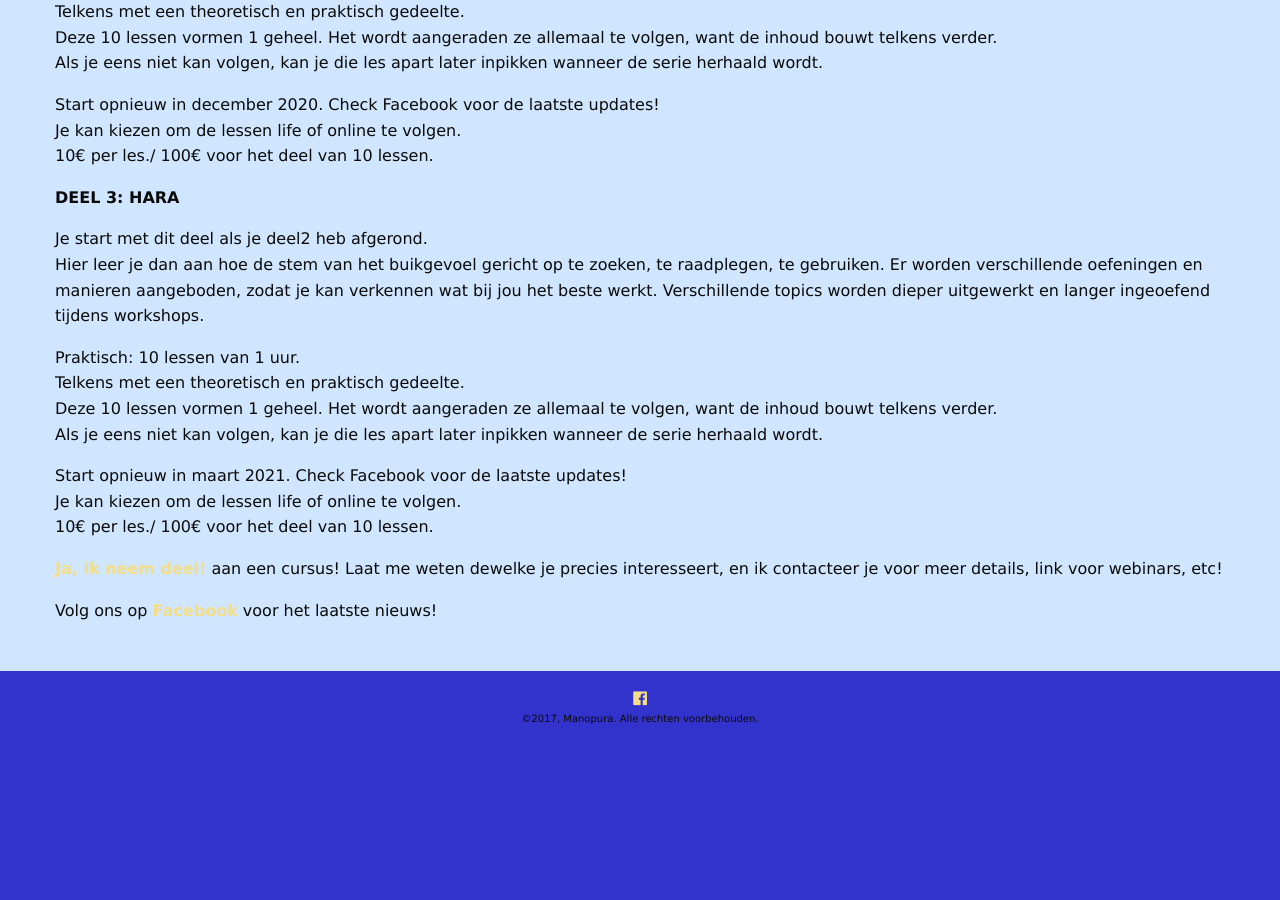
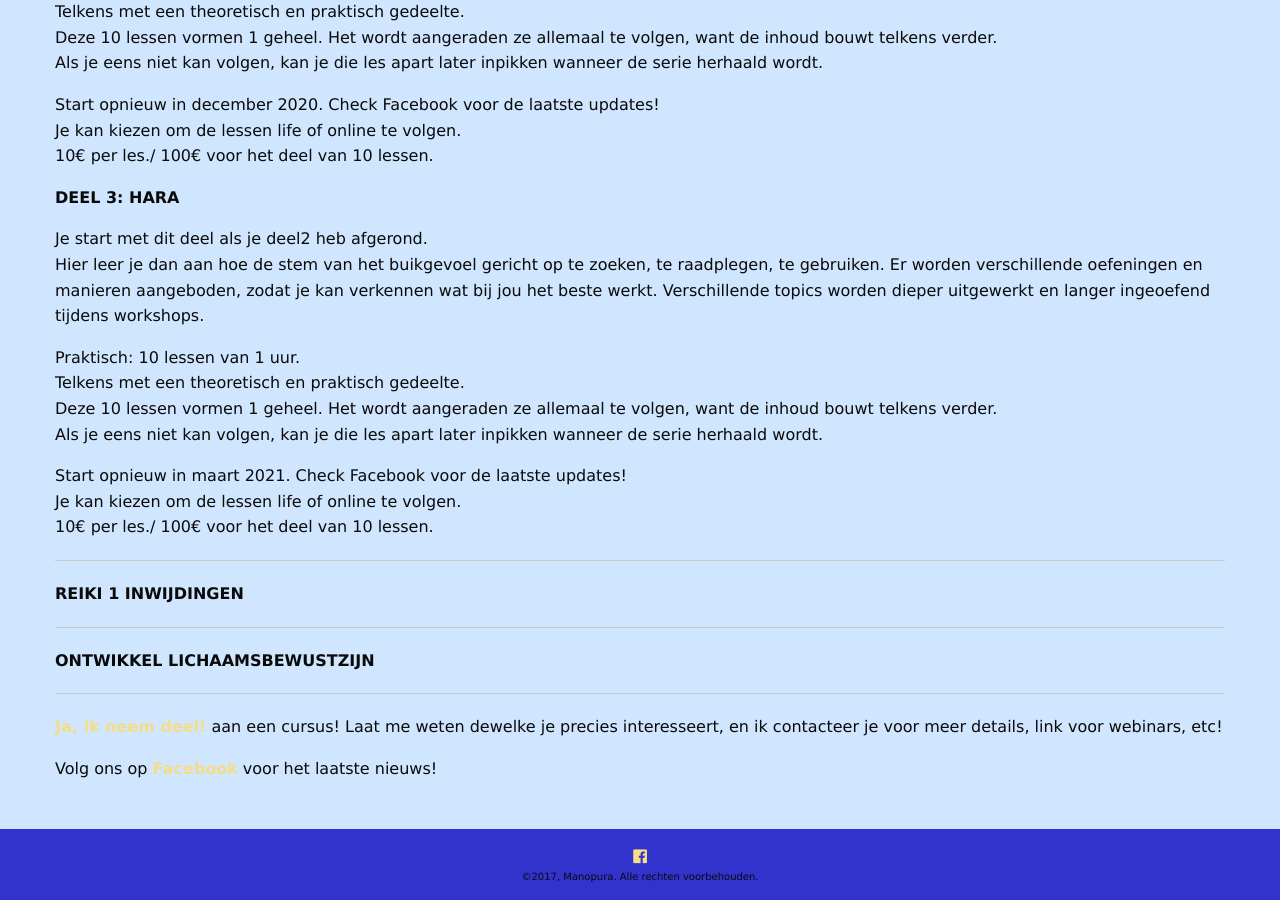
Before and after one commit to ankher/ankher.github.io, a Jekyll site: the page built from cursussen.md, in a window 1280 px wide and 900 px high, scrolled down 951 px. Built offline with Jekyll 4.4.1, drawn with Linux system fonts in a browser that asks for light colours; nearby versions of some CDN libraries; our own code applies the rules of GitHub Pages for plain Markdown files; before the commit the page ends 1693 px from its top, so only the background shows below that.

Commit message:
Update cursussen.md

```diff
--- a/cursussen.md
+++ b/cursussen.md
@@ -57,6 +57,15 @@ Start opnieuw in maart 2021. Check Facebook voor de laatste updates!
 Je kan kiezen om de lessen life of online te volgen.
 10€ per les./ 100€ voor het deel van 10 lessen.
 
+---
+
+**REIKI 1 INWIJDINGEN**
+
+---
+
+**ONTWIKKEL LICHAAMSBEWUSTZIJN**
+
+___
 
 
 [**Ja, ik neem deel!**](mailto:marian@manopura.be) aan een cursus! Laat me weten dewelke je precies interesseert, en ik contacteer je voor meer details, link voor webinars, etc!
```
